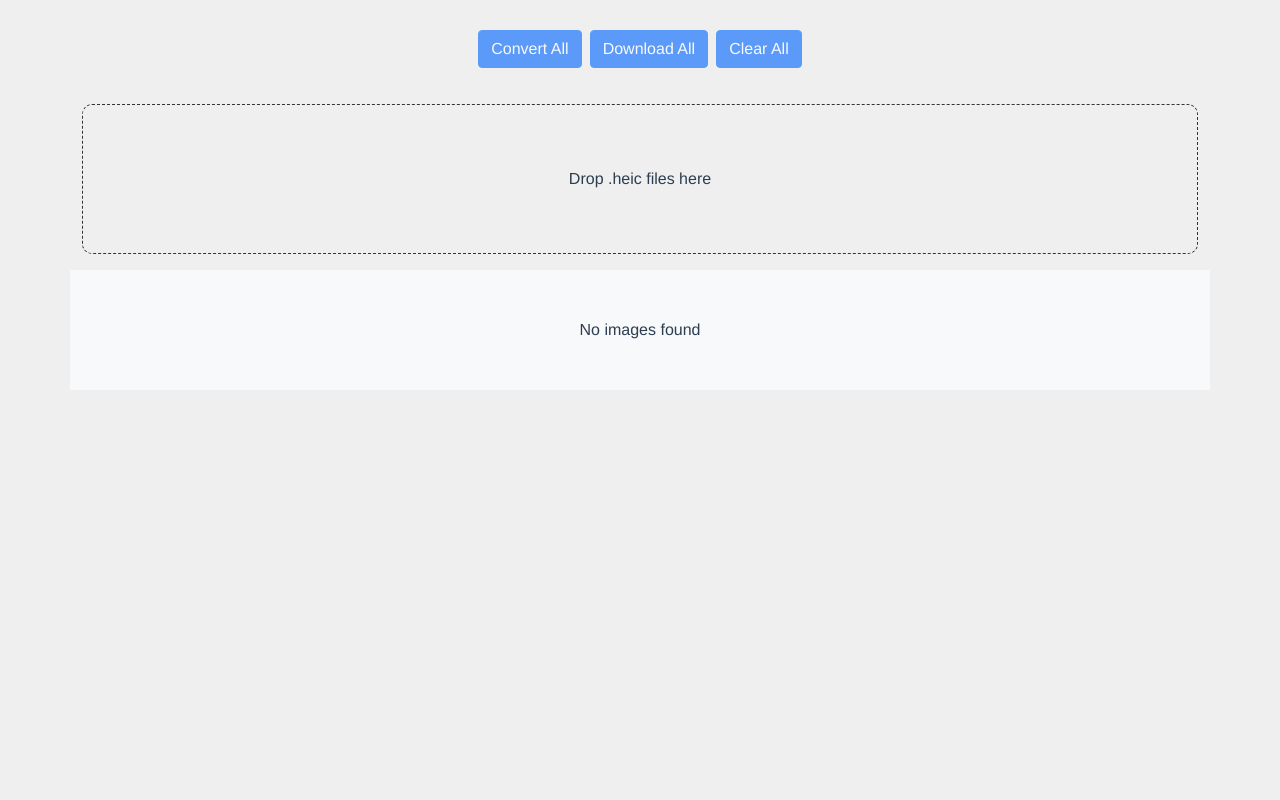
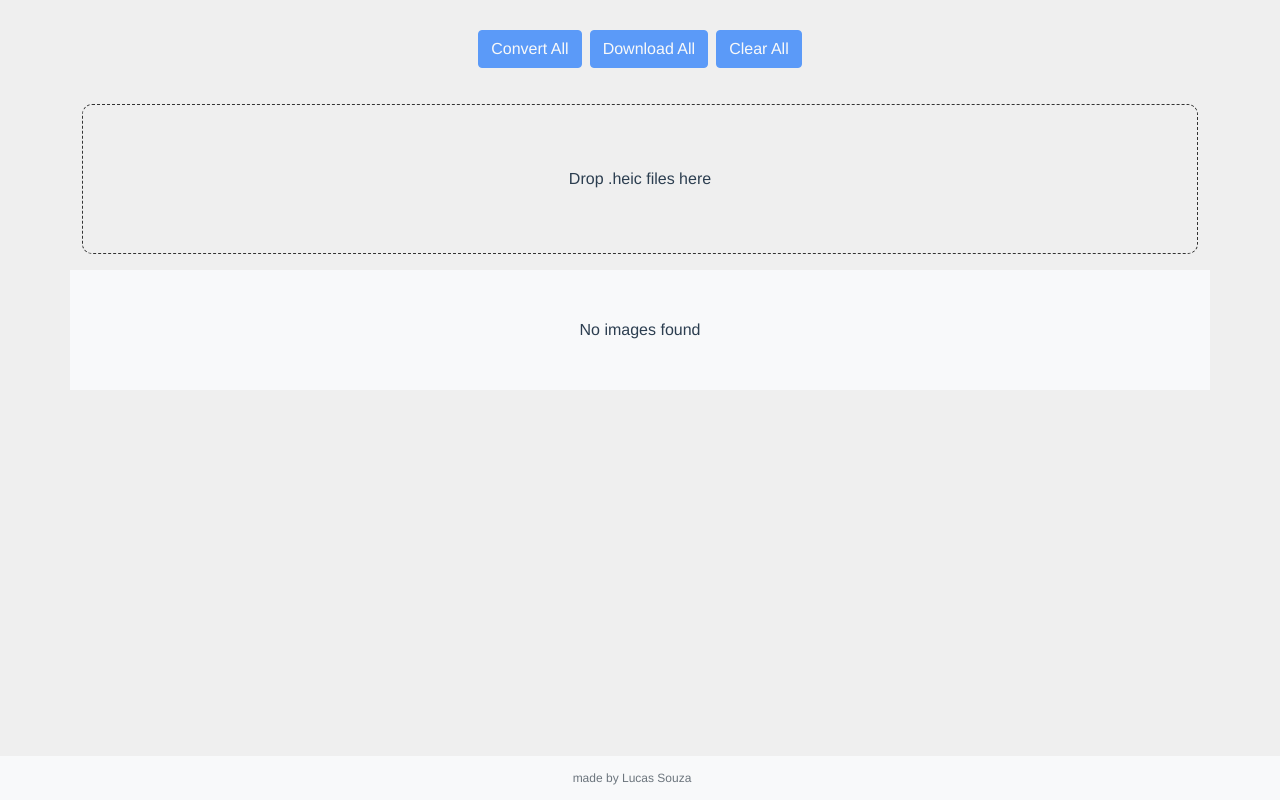
Before and after one commit to lluukinha/heic2jpg, a Vue app: page / in a window 1280 px wide. Built offline with nearby package versions, Linux system fonts and the light colour scheme.

Commit message:
footer included

```diff
--- a/public/index.html
+++ b/public/index.html
@@ -6,6 +6,12 @@
     <meta name="viewport" content="width=device-width,initial-scale=1.0">
     <link rel="icon" href="<%= BASE_URL %>favicon.ico">
     <title><%= htmlWebpackPlugin.options.title %></title>
+    <meta name="title" content="heic2jpg - Convert .heic files to.jpg">
+    <meta name="description" content="Free and simple way to convert your heic files to jpg easily online or via windows software">
+    <meta name="keywords" content="heic, jpg, heic converter, heic files, live photos, convert heic, convert images, converter imagens, converter imagens heic, heic to jpg, heic to any, heic converter, heic conversor, converter imagens de iphone">
+    <meta name="robots" content="index, follow">
+    <meta http-equiv="Content-Type" content="text/html; charset=utf-8">
+    <meta name="author" content="Lucas Souza - https://www.lucasd.com.br">
     <link href="<%= BASE_URL %>bootstrap.min.css" rel="stylesheet">
   </head>
   <body>
--- a/src/App.vue
+++ b/src/App.vue
@@ -1,16 +1,19 @@
 <template>
   <div id="app">
     <ImageConverter />
+    <Footer />
   </div>
 </template>
 
 <script>
 import ImageConverter from './components/ImageConverter.vue';
+import Footer from './components/Footer.vue';
 
 export default {
   name: 'App',
   components: {
-    ImageConverter
+    ImageConverter,
+    Footer,
   }
 }
 </script>
--- a/src/background.js
+++ b/src/background.js
@@ -21,6 +21,8 @@ async function createWindow() {
       nodeIntegration: process.env.ELECTRON_NODE_INTEGRATION
     }
   })
+
+  win.setMenuBarVisibility(false)
 
   if (process.env.WEBPACK_DEV_SERVER_URL) {
     // Load the url of the dev server if in development mode
--- /dev/null
+++ b/src/components/Footer.vue
@@ -0,0 +1,25 @@
+<template>
+  <nav class="navbar fixed-bottom navbar-light bg-light">
+    <div class="container-fluid d-flex justify-content-center">
+      <a
+        class="navbar-brand text-muted small"
+        href="https://www.lucasd.com.br"
+        target="_blank"
+      >
+        made by Lucas Souza
+      </a>
+    </div>
+  </nav>
+</template>
+
+<script>
+export default {
+  name: "Footer",
+};
+</script>
+
+<style scoped>
+.navbar-brand {
+  font-size: 0.75rem
+}
+</style>
--- a/src/components/ImageConverter.vue
+++ b/src/components/ImageConverter.vue
@@ -121,7 +121,6 @@ export default {
 
   data() {
     return {
-      files: null,
       filesArray: [],
       isDragging: false,
       isDownloading: false,
```
Also changed, not shown: 3 other files (tests, documents, lock files or other folders).
